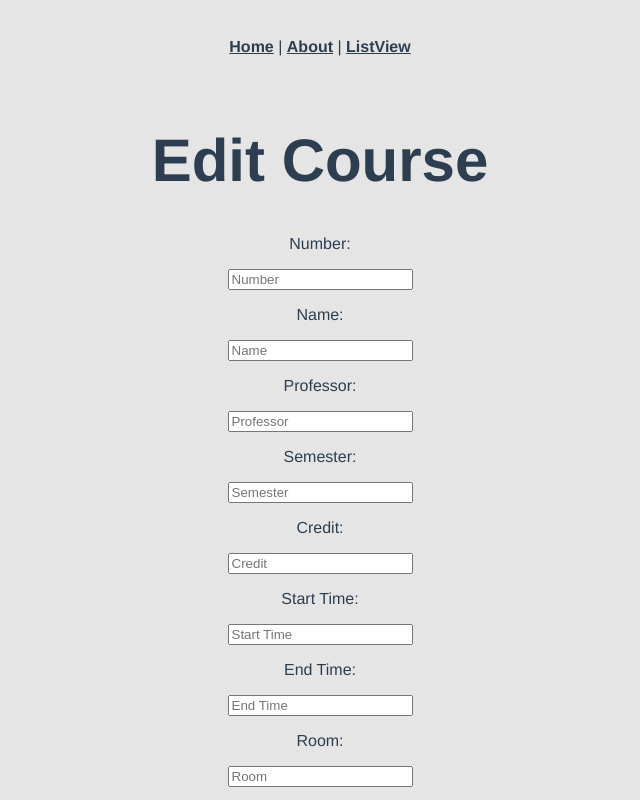
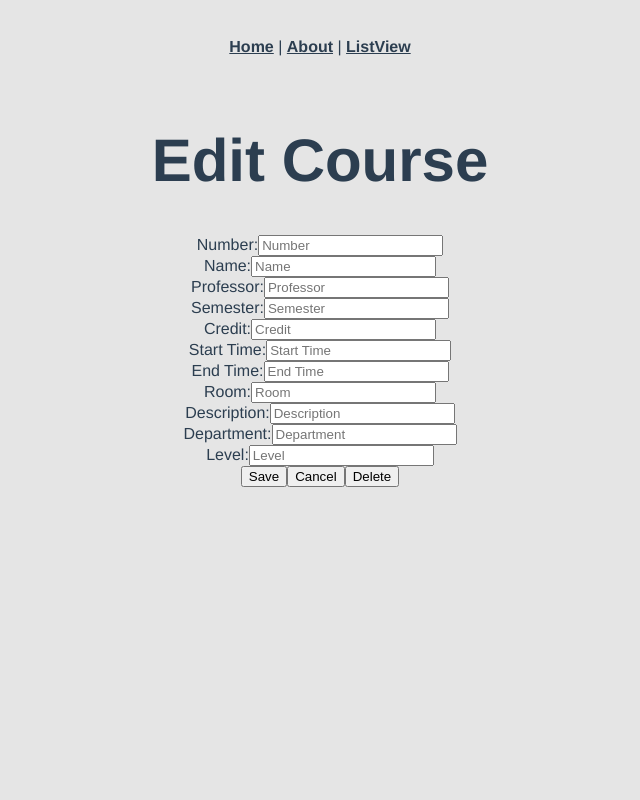
Before and after one commit to tylerdavidjoy/SEIV-Project2-Vue, a Vue app: page /edit/1 in a window 1280 px wide. Shown: the top 800 px of the page, without its empty margins (320-960 px from the left). Built offline with nearby package versions, Linux system fonts and the light colour scheme.

Commit message:
Made courses global variable, form items in divs

```diff
--- a/src/components/Courses.vue
+++ b/src/components/Courses.vue
@@ -54,38 +54,6 @@ export default {
   name: "Courses",
   data() {
     return {
-      courses: [
-        {"key":"CMSC-2133","value":{
-            "code":"CMSC-2133",
-            "name":"Object Oriented Programming",
-            "desc":"Covers object oriented design and implementation issues. Topics include an introduction to modeling tools (e.g, UML), abstraction, inheritance, polymorphism, memory management, and common design patterns. The course also provides an introduction to event handling and GUI development using relevant class libraries",
-            "credits":"4",
-            "professor":"David North",
-            "semester":"Fall 2020",
-            "room":"PEC 233",
-            "time":"MWF 10:00AM"
-        }},
-        {"key":"CMSC-2413","value":{
-            "code":"CMSC-2413",
-            "name":"Assembly Language",
-            "desc":"An introduction to assembly language concepts and programming. The topics include binary and hexadecimal number systems, data representation methods, addressing techniques and subroutines. This course is normally offered in the fall semseter.",
-            "credits":"4",
-            "professor":"Don Leftwitch",
-            "semester":"Fall 2020",
-            "room":"PEC 233",
-            "time":"MWF 9:15AM"
-        }},
-        {"key":"CMSC-1113","value":{
-            "code":"CMSC-1113",
-            "name":"Programming I",
-            "desc":"An introduction to the discipline of computing. The course has three major objectives: to present computing as a discipline, to develop skills in problem solving using a computer and to teach the software development process. This course includes laboratory experiences in computer science.",
-            "credits":"4",
-            "professor":"Ralph Debord",
-            "semester":"Fall 2020",
-            "room":"HSH 207",
-            "time":"MWF 10:00AM"
-        }}
-        ],
         hover: false,
       }
     },
--- a/src/components/Edit.vue
+++ b/src/components/Edit.vue
@@ -2,51 +2,63 @@
   <div>
     <h1 style="font-size:60px">Edit Course</h1>
     <div>
-      <p>Number:</p>
-      <input v-model="cNumber" placeholder="Number" />
-
-      <p>Name:</p>
-      <input v-model="cName" placeholder="Name" />
-
-      <p>Professor:</p>
-      <input v-model="cProfessor" placeholder="Professor" />
-
-      <p>Semester:</p>
-      <input v-model="cSemester" placeholder="Semester" />
-
-      <p>Credit:</p>
-      <input v-model="cCredit" placeholder="Credit" />
-
-      <p>Start Time:</p>
-      <input v-model="cStartTime" placeholder="Start Time" />
-
-      <p>End Time:</p>
-      <input v-model="cEndTime" placeholder="End Time" />
-
-      <p>Room:</p>
-      <input v-model="cRoom" placeholder="Room" />
-
-      <p>Description:</p>
-      <input v-model="cDescription" placeholder="Description" />
-
-      <p>Department:</p>
-      <input v-model="cDepartment" placeholder="Department" />
-
-      <p>Level:</p>
-      <input v-model="cLevel" placeholder="Level" />
-
+      <div>
+        <label for="cNumber">Number:</label>
+        <input id="cNumber" v-bind="cNumber" placeholder="Number" />
+      </div>
+      <div>
+        <label for="cName">Name:</label>
+        <input id="cName" v-bind="cName" placeholder="Name" />
+      </div>
+      <div>
+        <label for="cProfessor">Professor:</label>
+        <input id="cProfessor" v-bind="cProfessor" placeholder="Professor" />
+      </div>
+      <div>
+        <label for="cSemester">Semester:</label>
+        <input id="cSemester" v-bind="cSemester" placeholder="Semester" />
+      </div>
+      <div>
+        <label for="cCredit">Credit:</label>
+        <input id="cCredit" v-bind="cCredit" placeholder="Credit" />
+      </div>
+      <div>
+        <label for="cStartTime">Start Time:</label>
+        <input id="cStartTime" v-bind="cStartTime" placeholder="Start Time" />
+      </div>
+      <div>
+        <label for="cEndTime">End Time:</label>
+        <input id="cEndTime" v-bind="cEndTime" placeholder="End Time" />
+      </div>
+      <div>
+        <label for="cRoom">Room:</label>
+        <input id="cRoom" v-bind="cRoom" placeholder="Room" />
+      </div>
+      <div>
+        <label for="cDescription">Description:</label>
+        <input id="cDescription" v-bind="cDescription" placeholder="Description" />
+      </div>
+      <div>
+        <label for="cDepartment">Department:</label>
+        <input id="cDepartment" v-bind="cDepartment" placeholder="Department" />
+      </div>
+      <div>
+        <label for="cLevel">Level:</label>
+        <input id="cLevel" v-bind="cLevel" placeholder="Level" />
+      </div>
+      <div>
         <button v-on:click="cSave()">Save</button>
         <button v-on:click="backToList()">Cancel</button>
         <button v-on:click="cDelete()">Delete</button>
+      </div>
     </div>
   </div>
 </template>
 
 <script>
 export default {
-  name: "Edit",
-  data() {
-    return {
+  data(){
+    return{
         cNumber: "",
         cName: "",
         cProfessor: "",
@@ -58,24 +70,24 @@ export default {
         cDescription: "",
         cDepartment: "",
         cLevel: ""
-    };
+    }
   },
   methods: {
-        cSave: function(){
+    cSave: function() {
       // Save the course
 
       // Go back to select page
       this.backToList();
     },
-        cDelete: function(){
+    cDelete: function() {
       // Delete the course
 
       // Go back to select page
       this.backToList();
     },
-        backToList: function(){
-          this.$router.push('/listview');
-        }
-      }
+    backToList: function() {
+      this.$router.push("/listview");
+    },
+  },
 };
 </script>
--- a/src/router/index.js
+++ b/src/router/index.js
@@ -3,6 +3,51 @@ import VueRouter from "vue-router";
 import Home from "../views/Home.vue";
 
 Vue.use(VueRouter);
+
+Vue.mixin({
+
+  data: function() {
+
+    return {
+
+      courses: [
+        {"key":"CMSC-2133","value":{
+            "code":"CMSC-2133",
+            "name":"Spaghetti Programming",
+            "desc":"Covers object oriented design and implementation issues. Topics include an introduction to modeling tools (e.g, UML), abstraction, inheritance, polymorphism, memory management, and common design patterns. The course also provides an introduction to event handling and GUI development using relevant class libraries",
+            "credits":"4",
+            "professor":"David North",
+            "semester":"Fall 2020",
+            "room":"PEC 233",
+            "time":"MWF 10:00AM"
+        }},
+        {"key":"CMSC-2413","value":{
+            "code":"CMSC-2413",
+            "name":"Assembly Language",
+            "desc":"An introduction to assembly language concepts and programming. The topics include binary and hexadecimal number systems, data representation methods, addressing techniques and subroutines. This course is normally offered in the fall semseter.",
+            "credits":"4",
+            "professor":"Don Leftwitch",
+            "semester":"Fall 2020",
+            "room":"PEC 233",
+            "time":"MWF 9:15AM"
+        }},
+        {"key":"CMSC-1113","value":{
+            "code":"CMSC-1113",
+            "name":"Programming I",
+            "desc":"An introduction to the discipline of computing. The course has three major objectives: to present computing as a discipline, to develop skills in problem solving using a computer and to teach the software development process. This course includes laboratory experiences in computer science.",
+            "credits":"4",
+            "professor":"Ralph Debord",
+            "semester":"Fall 2020",
+            "room":"HSH 207",
+            "time":"MWF 10:00AM"
+        }}
+        ]
+
+    }
+
+  }
+
+})
 
 const routes = [
   {
```
Lines whose indentation alone changed are shown as unchanged.
